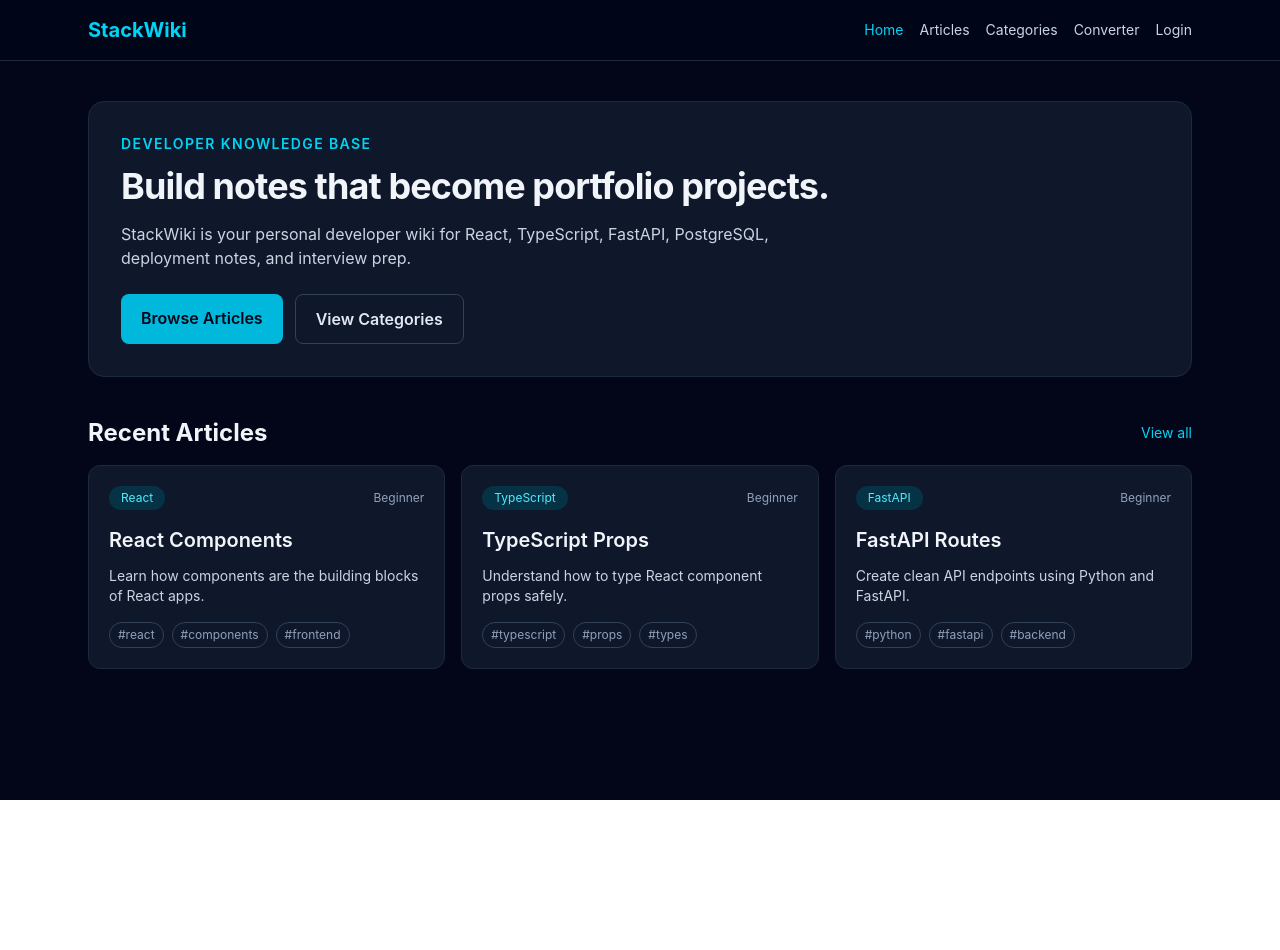
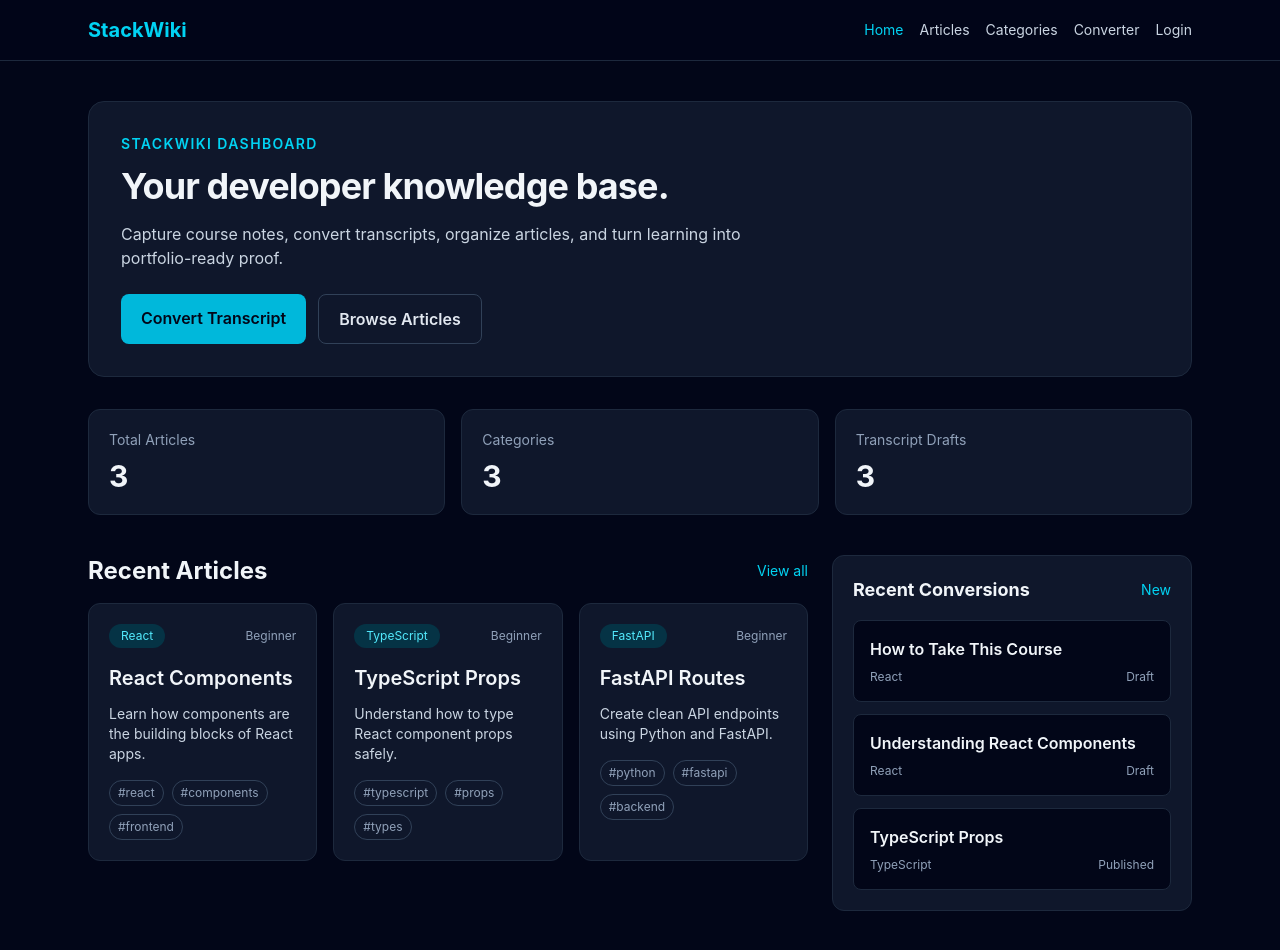
Before and after one commit to Hermit-commits-code/stackwiki-react, a React (Vite) app: page / in a window 1280 px wide. Before the commit the page ends 800 px from the top, so only its background shows below. Built offline with nearby package versions, Linux system fonts and the light colour scheme.

Commit message:
feat: build StackWiki dashboard homepage

```diff
--- /dev/null
+++ b/src/features/transcripts/data/mockConversions.ts
@@ -0,0 +1,20 @@
+export const mockConversions = [
+  {
+    id: 1,
+    title: "How to Take This Course",
+    category: "React",
+    status: "Draft",
+  },
+  {
+    id: 2,
+    title: "Understanding React Components",
+    category: "React",
+    status: "Draft",
+  },
+  {
+    id: 3,
+    title: "TypeScript Props",
+    category: "TypeScript",
+    status: "Published",
+  },
+];
--- a/src/pages/HomePage.tsx
+++ b/src/pages/HomePage.tsx
@@ -1,6 +1,8 @@
 import { Link } from "react-router-dom";
 import { ArticleCard } from "../features/articles/components/ArticleCard";
 import { mockArticles } from "../features/articles/data/mockArticles";
+import { mockCategories } from "../features/categories/data/mockCategories";
+import { mockConversions } from "../features/transcripts/data/mockConversions";
 
 export function HomePage() {
   const recentArticles = mockArticles.slice(0, 3);
@@ -9,36 +11,54 @@ export function HomePage() {
     <>
       <section className="rounded-2xl border border-slate-800 bg-slate-900 p-8">
         <p className="text-sm font-semibold uppercase tracking-widest text-cyan-400">
-          Developer Knowledge Base
+          StackWiki Dashboard
         </p>
 
         <h1 className="mt-3 text-4xl font-bold tracking-tight">
-          Build notes that become portfolio projects.
+          Your developer knowledge base.
         </h1>
 
         <p className="mt-4 max-w-2xl text-slate-300">
-          StackWiki is your personal developer wiki for React, TypeScript,
-          FastAPI, PostgreSQL, deployment notes, and interview prep.
+          Capture course notes, convert transcripts, organize articles, and turn
+          learning into portfolio-ready proof.
         </p>
 
         <div className="mt-6 flex flex-wrap gap-3">
           <Link
-            to="/articles"
+            to="/transcript-converter"
             className="rounded-lg bg-cyan-500 px-5 py-3 font-semibold text-slate-950 hover:bg-cyan-400"
           >
-            Browse Articles
+            Convert Transcript
           </Link>
 
           <Link
-            to="/categories"
+            to="/articles"
             className="rounded-lg border border-slate-700 px-5 py-3 font-semibold text-slate-200 hover:border-cyan-500"
           >
-            View Categories
+            Browse Articles
           </Link>
         </div>
       </section>
 
-      <section className="mt-10">
+      <section className="mt-8 grid gap-4 md:grid-cols-3">
+        <div className="rounded-xl border border-slate-800 bg-slate-900 p-5">
+          <p className="text-sm text-slate-400">Total Articles</p>
+          <p className="mt-2 text-3xl font-bold">{mockArticles.length}</p>
+        </div>
+
+        <div className="rounded-xl border border-slate-800 bg-slate-900 p-5">
+          <p className="text-sm text-slate-400">Categories</p>
+          <p className="mt-2 text-3xl font-bold">{mockCategories.length}</p>
+        </div>
+
+        <div className="rounded-xl border border-slate-800 bg-slate-900 p-5">
+          <p className="text-sm text-slate-400">Transcript Drafts</p>
+          <p className="mt-2 text-3xl font-bold">{mockConversions.length}</p>
+        </div>
+      </section>
+
+      <section className="mt-10 grid gap-6 lg:grid-cols-[2fr_1fr]">
+        <div>
           <div className="mb-4 flex items-center justify-between">
             <h2 className="text-2xl font-bold">Recent Articles</h2>
 
@@ -55,6 +75,36 @@ export function HomePage() {
               <ArticleCard key={article.id} article={article} />
             ))}
           </div>
+        </div>
+
+        <aside className="rounded-xl border border-slate-800 bg-slate-900 p-5">
+          <div className="mb-4 flex items-center justify-between">
+            <h2 className="text-lg font-bold">Recent Conversions</h2>
+
+            <Link
+              to="/transcript-converter"
+              className="text-sm text-cyan-400 hover:text-cyan-300"
+            >
+              New
+            </Link>
+          </div>
+
+          <div className="space-y-3">
+            {mockConversions.map((conversion) => (
+              <div
+                key={conversion.id}
+                className="rounded-lg border border-slate-800 bg-slate-950 p-4"
+              >
+                <p className="font-semibold">{conversion.title}</p>
+
+                <div className="mt-2 flex items-center justify-between text-xs text-slate-400">
+                  <span>{conversion.category}</span>
+                  <span>{conversion.status}</span>
+                </div>
+              </div>
+            ))}
+          </div>
+        </aside>
       </section>
     </>
   );
```
Lines whose indentation alone changed are shown as unchanged.
